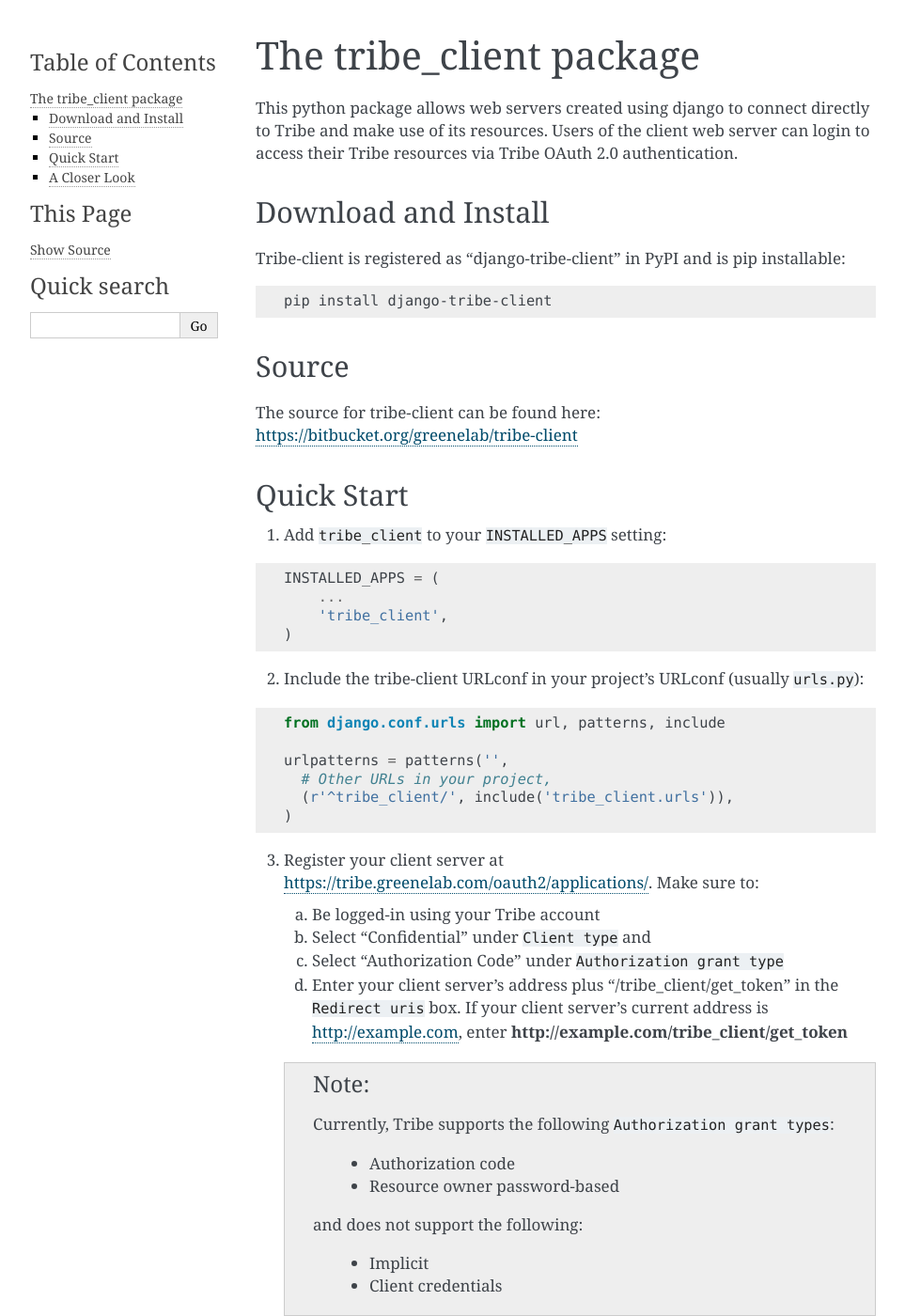
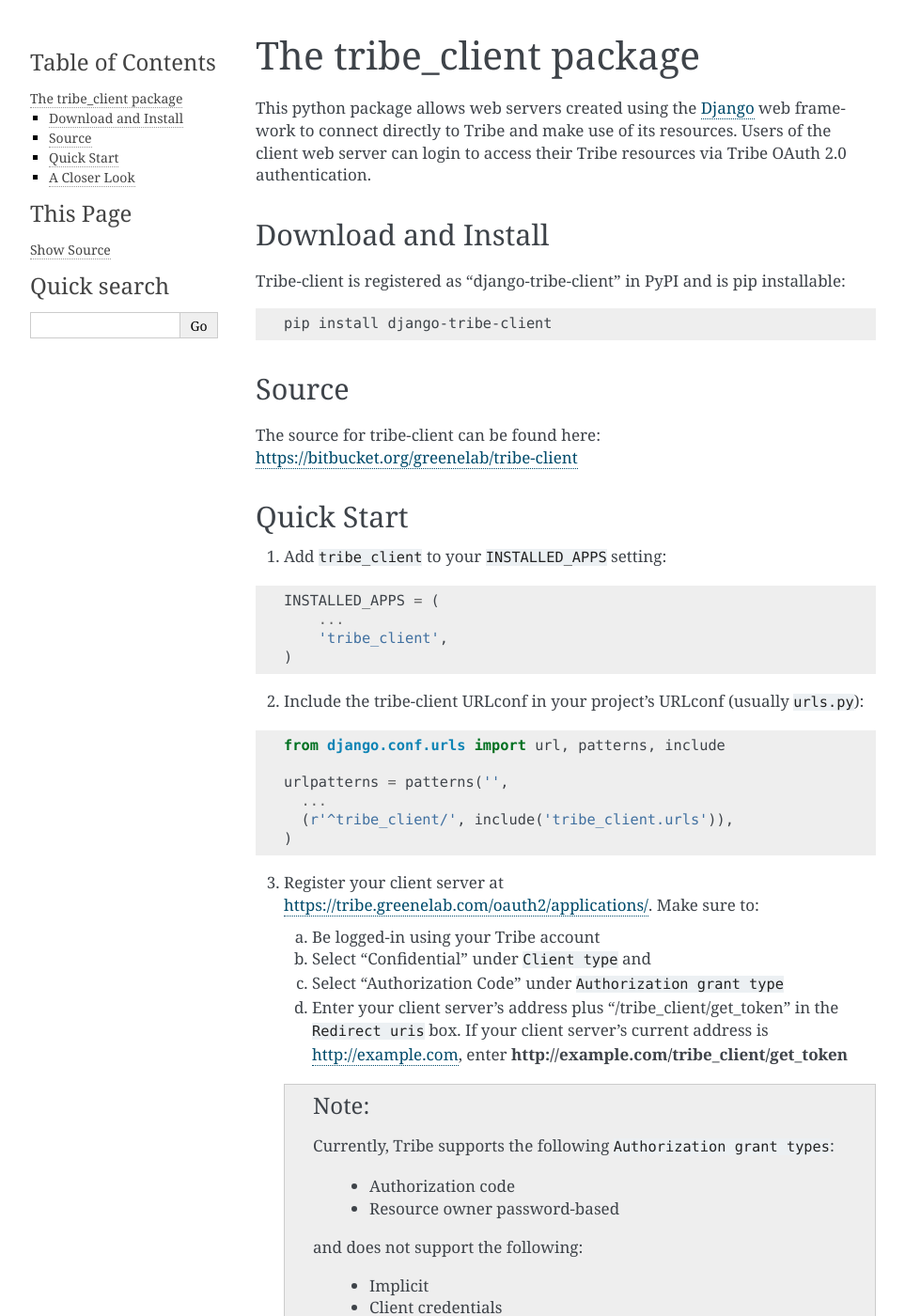
Before and after one commit to greenelab/tribe, a Sphinx documentation site: the page built from docs/source/tribe_client.rst, in a window 1280 px wide and 1400 px high. Shown: the whole window at 94% size, without its empty margins (148-1111 px from the left). Built offline with Sphinx 7.4.7, drawn with Linux system fonts in a browser that asks for light colours; some of the changed text lies outside the part shown.

Commit message:
Adding links to OAuth2 and Django in tribe_client.rst, adding link and label-name to tribe_client section from API reference section.

```diff
--- a/docs/source/api.rst
+++ b/docs/source/api.rst
@@ -239,7 +239,7 @@
 ---------------------------------------------
 Creating new genesets and versions of these genesets is easy through Tribe's API using the `OAuth2 <http://oauth.net/2/>`_ protocol.
 
-If you have a server built using `Django <https://docs.djangoproject.com/en/dev/>`_, you can follow the steps in the :ref:`tribe_client package <tribe_client>` section.
+If you have a server built using `Django <https://docs.djangoproject.com/en/dev/>`_, you can follow the steps in the :ref:`tribe_client package<tribe_client-quickstart>` section.
 
 If you are looking to create resources via some other application or tool, you can follow these steps:
 
--- a/docs/source/tribe_client.rst
+++ b/docs/source/tribe_client.rst
@@ -1,7 +1,7 @@
 The tribe_client package
 =================================
 
-This python package allows web servers created using django to connect directly to Tribe and make use of its resources. Users of the client web server can login to access their Tribe resources via Tribe OAuth 2.0 authentication.
+This python package allows web servers created using the `Django <https://docs.djangoproject.com/en/dev/>`_ web framework to connect directly to Tribe and make use of its resources. Users of the client web server can login to access their Tribe resources via Tribe OAuth 2.0 authentication.
 
 Download and Install
 ---------------------
@@ -39,7 +42,7 @@
     from django.conf.urls import url, patterns, include
 
     urlpatterns = patterns('',
-      # Other URLs in your project,
+      ...
       (r'^tribe_client/', include('tribe_client.urls')),
     )
 
```
Also changed, not shown: other parts of docs/source/tribe_client.rst (+4 -1 lines).
